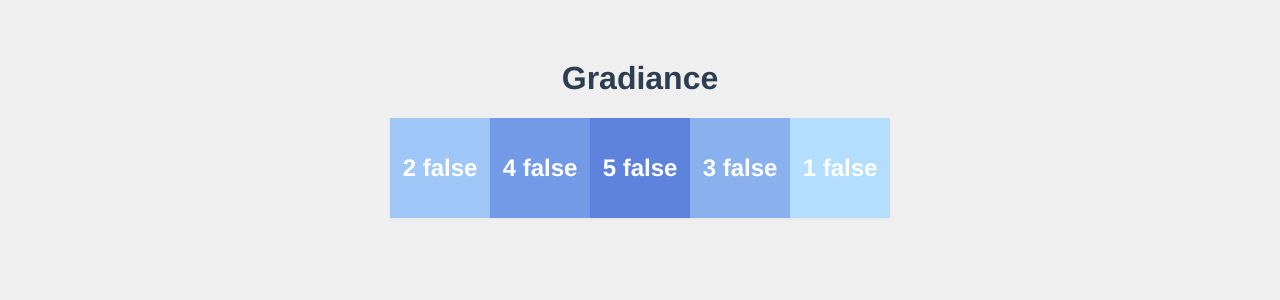
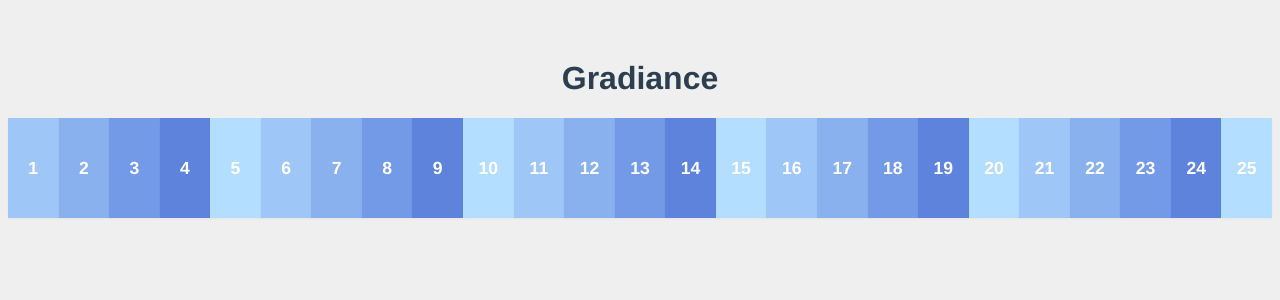
Before and after one commit to jadeleafmoon/gradiance, a Vue app: page / in a window 1280 px wide. Shown: the top 300 px of the page. Built offline with nearby package versions, Linux system fonts and the light colour scheme.

Commit message:
feat: implement generateTiles

```diff
--- a/src/App.vue
+++ b/src/App.vue
@@ -40,17 +40,16 @@ export default {
       selectedTiles: [],
       tiles: [
         { number: 0, position: 0, isSelected: false, color: "black", id: 0},
+        { number: 1, position: 5, isSelected: false, color: "#b3deff", id: 1},
         { number: 2, position: 1, isSelected: false, color: "#9ec7f7", id: 2},
+        { number: 3, position: 4, isSelected: false, color: "#88b1ee", id: 3},
         { number: 4, position: 2, isSelected: false, color: "#739ae6", id: 4},
         { number: 5, position: 3, isSelected: false, color: "#5d83dd", id: 5},
-        { number: 3, position: 4, isSelected: false, color: "#88b1ee", id: 3},
-        { number: 1, position: 5, isSelected: false, color: "#b3deff", id: 1},
       ],
     }
   },
   methods: {
     switchTiles() {
-
       let tile1 = this.selectedTiles[0]
       let tile2 = this.selectedTiles[1]
       let position1 = tile1.position
@@ -86,6 +85,40 @@ export default {
       if (this.selectedTiles.length === 2) {
           this.switchTiles()
       }
+    },
+    generateTiles() {
+      const result = [{
+        number: 0,
+        position: 0,
+        isSelected: false,
+        color: 'black',
+        id: 0
+      }]
+
+      const numTiles = 25
+      const colors = ["#b3deff", "#9ec7f7", "#88b1ee", "#739ae6", "#5d83dd"]
+      let colorIdx = 0;
+
+      for (let i = 0; i <= numTiles; i++) {
+        if (colorIdx > 4) colorIdx = 0
+        const color = colors[colorIdx]
+        colorIdx += 1
+
+        const newTile = {
+          number: i,
+          position: i,
+          isSelected: false,
+          color: color,
+          id: i
+        }
+
+        result.push(newTile)
+      }
+
+      console.log(result)
+
+      return result
+
     }
   },
   computed: {
@@ -101,6 +134,9 @@ export default {
     gameWon() {
       return this.numberOfCorrectTiles === this.tiles.length - 1
     }
+  },
+  beforeMount() {
+    this.tiles = this.generateTiles()
   }
 }
 </script>
--- a/src/components/Tile.vue
+++ b/src/components/Tile.vue
@@ -6,7 +6,7 @@
     :style="{ backgroundColor: tile.color }"
     draggable="true"
   >
-    <p class="number" v-show="debugOn"> {{ tile.number }} {{ tile.isSelected }}</p>
+    <p class="number" v-show="debugOn"> {{ tile.number }}</p>
   </div>
 </template>
 
@@ -53,7 +53,7 @@ export default {
 }
 
 .number {
-  font-size: 1.5em;
+  font-size: 1.1em;
   font-weight: bold;
   color: white;
 }
```
